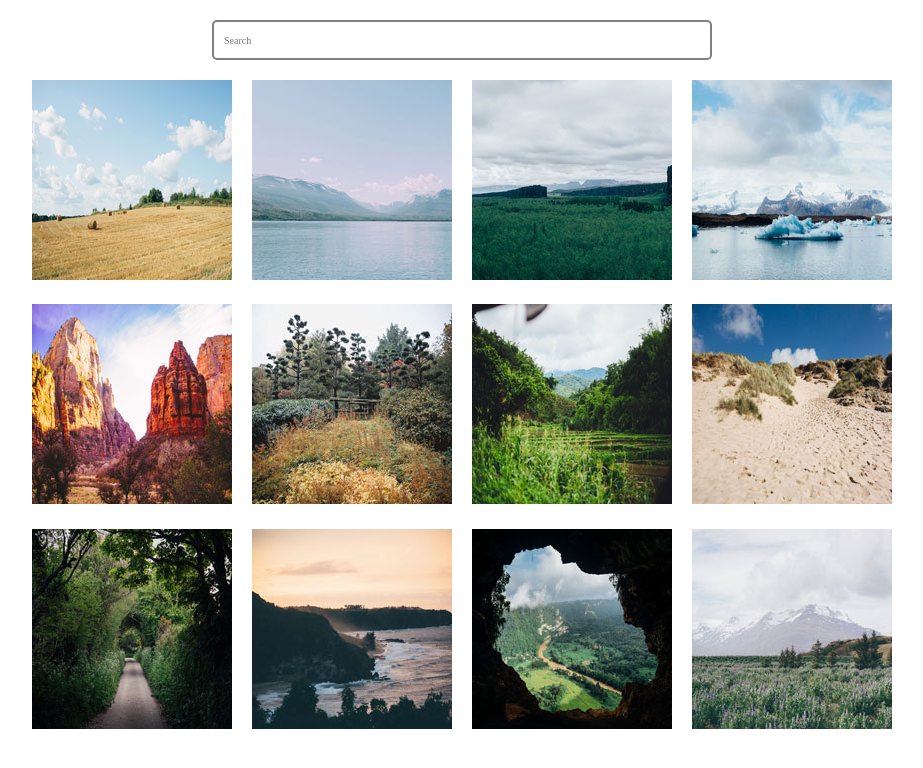
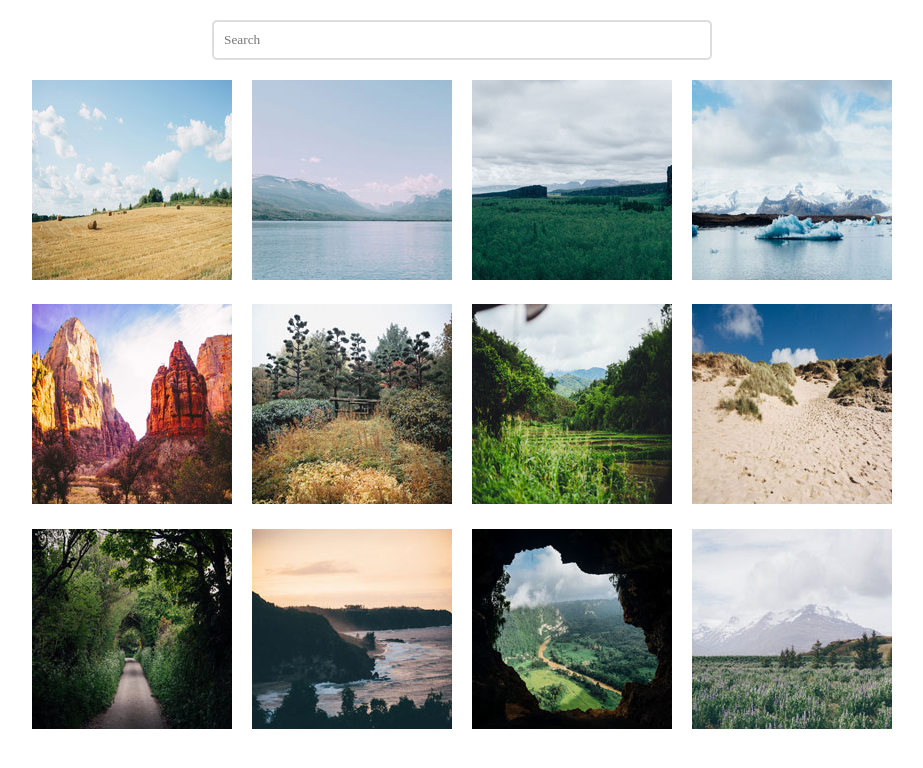
Before and after one commit to irvintdev/An_Interactive_Photo_Gallery_Unit_5_Project, a plain HTML site: page photo_gallery_v5/index.html in a window 1280 px wide. Shown: the whole page, without its empty margins (178-1101 px from the left). Drawn offline with Linux system fonts and the light colour scheme.

Commit message:
Update styles.css

```diff
--- a/photo_gallery_v5/css/styles.css
+++ b/photo_gallery_v5/css/styles.css
@@ -11,15 +11,18 @@ input {
     height: 40px;
     margin: 20px auto;
     padding-left: 10px;
-    border: 2px solid grey;
+    border: 2px solid rgb(221, 221, 221);
     border-radius: 5px;
-    font-size: x-small;
+    font-size: smaller;
+}
+input:focus{
+    outline: none;
 }
 
 .container {
     display: grid;
     max-width: 860px;
-    grid-template-columns: 1fr 1fr 1fr 1fr;
+    grid-template-columns: repeat(auto-fill, minmax(200px,1fr));
     gap: 20px;
     margin: 0 auto;
 }
```
